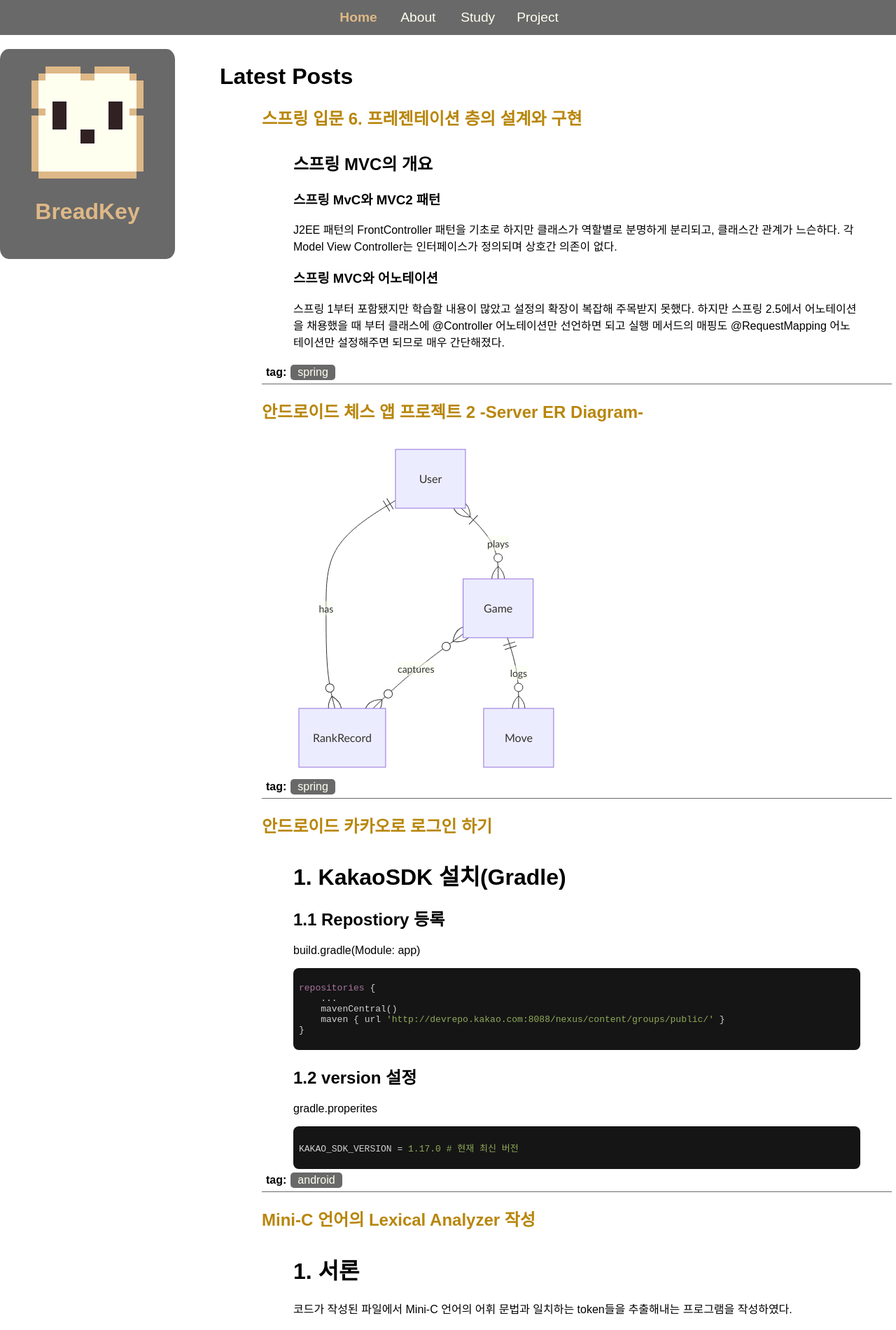
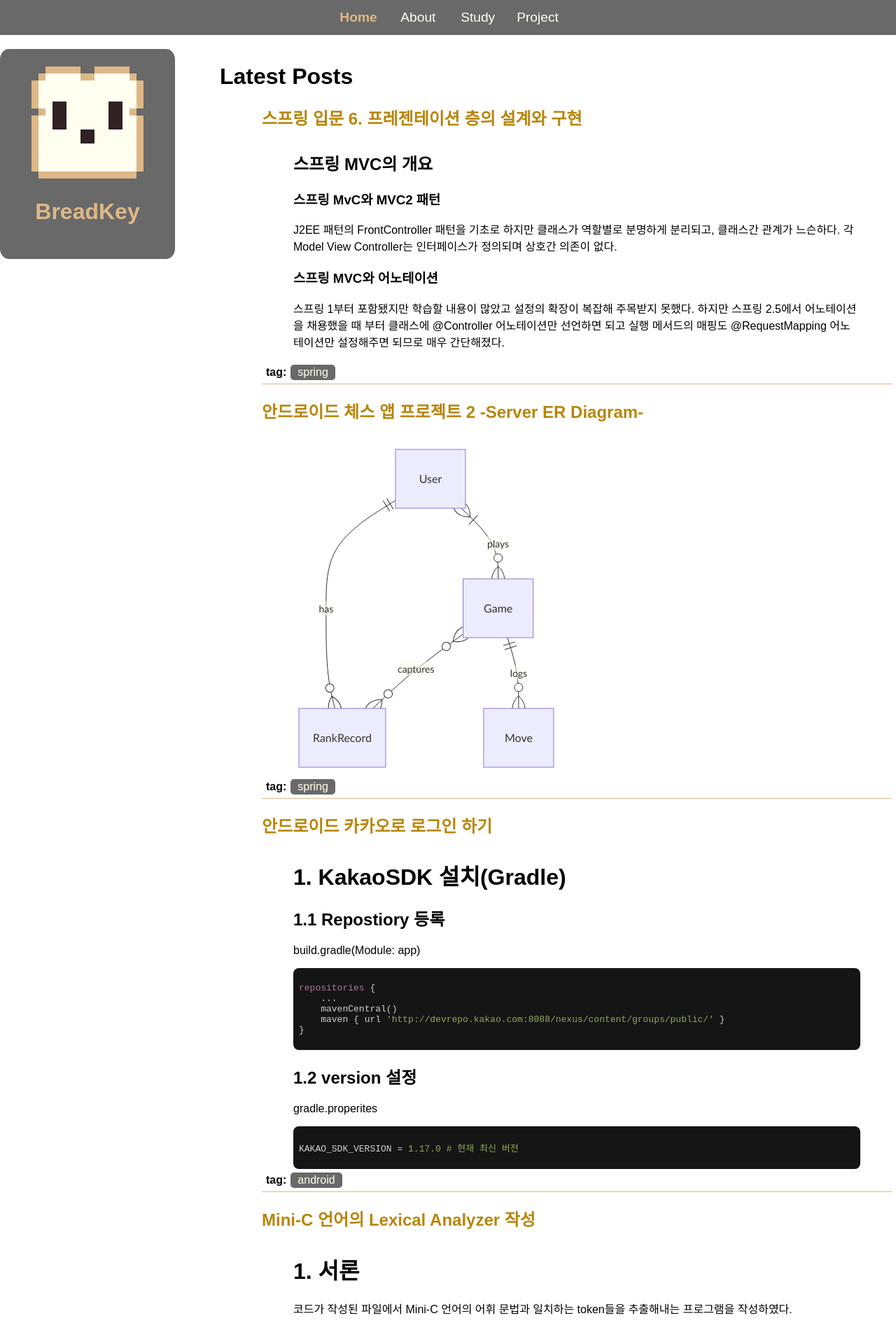
Before and after one commit to BreadKey/breadkey.github.io, a Jekyll site: the page built from index.html, in a window 1280 px wide. Shown: the top 1900 px of the page at 70% size. Built offline with Jekyll 4.4.1, drawn with Linux system fonts in a browser that asks for light colours.

Commit message:
update style

```diff
--- a/_includes/post_summary.html
+++ b/_includes/post_summary.html
@@ -1,5 +1,7 @@
-<div class="post-summary" style="border-bottom: 1px solid dimgray;">
-	<a id="post-title-link" href="{{ post.url }}"><h2 style="padding-bottom: 10px;">{{ post.title }}</h2></a>
+<div class="post-summary style" style="border-bottom: 1px solid burlywood;">
+	<a id="post-title-link" href="{{ post.url }}">
+		<h2 style="padding-bottom: 10px;">{{ post.title }}</h2>
+	</a>
 	<div style="width: 90%; margin-left: auto; margin-right: auto;">{{ post.excerpt }}</div>
 	{% include post_tag.html %}
 </div>
--- a/css/post.css
+++ b/css/post.css
@@ -1,5 +1,5 @@
 #post-title {
-	border-bottom: 1.5px solid beige;
+	border-bottom: 1.5px solid burlywood;
 	padding-bottom: 0.2em;
 	margin-block-end: 0em;
 }
```
